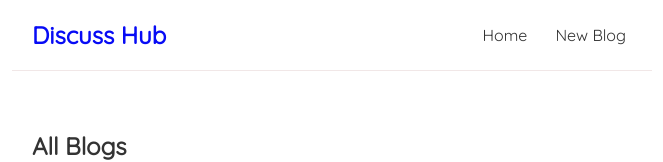
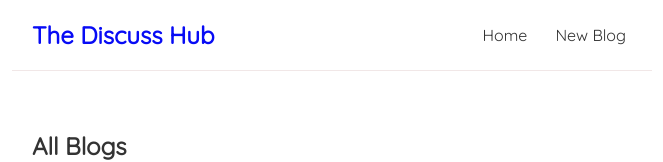
Before and after one commit to Mubarak1A/The-Discuss-Hub, a React (Vite) app: page / in a window 1280 px wide. Shown: the top 162 px of the page, without its empty margins (308-971 px from the left). Built offline with nearby package versions, Linux system fonts and the light colour scheme; data requests are answered from the project's data file.

Commit message:
change page title logo

```diff
--- a/src/Navbar.jsx
+++ b/src/Navbar.jsx
@@ -3,7 +3,7 @@ import { Link } from 'react-router-dom';
 const Navbar = () => {
     return (
         <nav className="navBar">
-            <h1>Discuss Hub</h1>
+            <h1>The Discuss Hub</h1>
             <div className="links">
                 <Link to="/">Home</Link>
                 <Link to="/create-blog">New Blog</Link>
```
